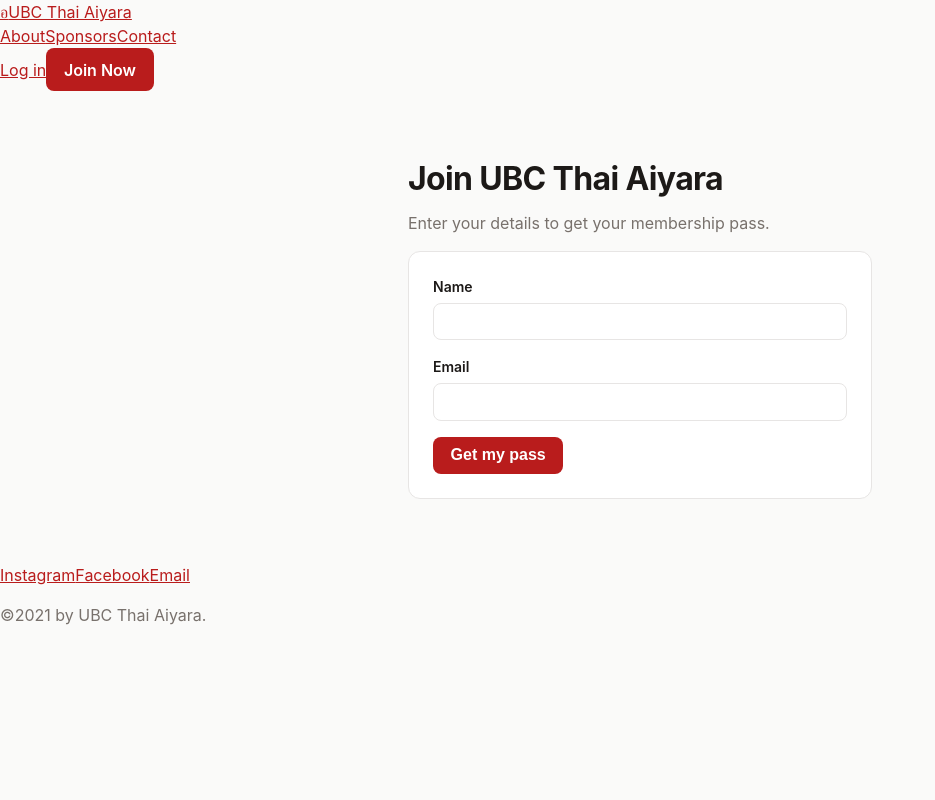
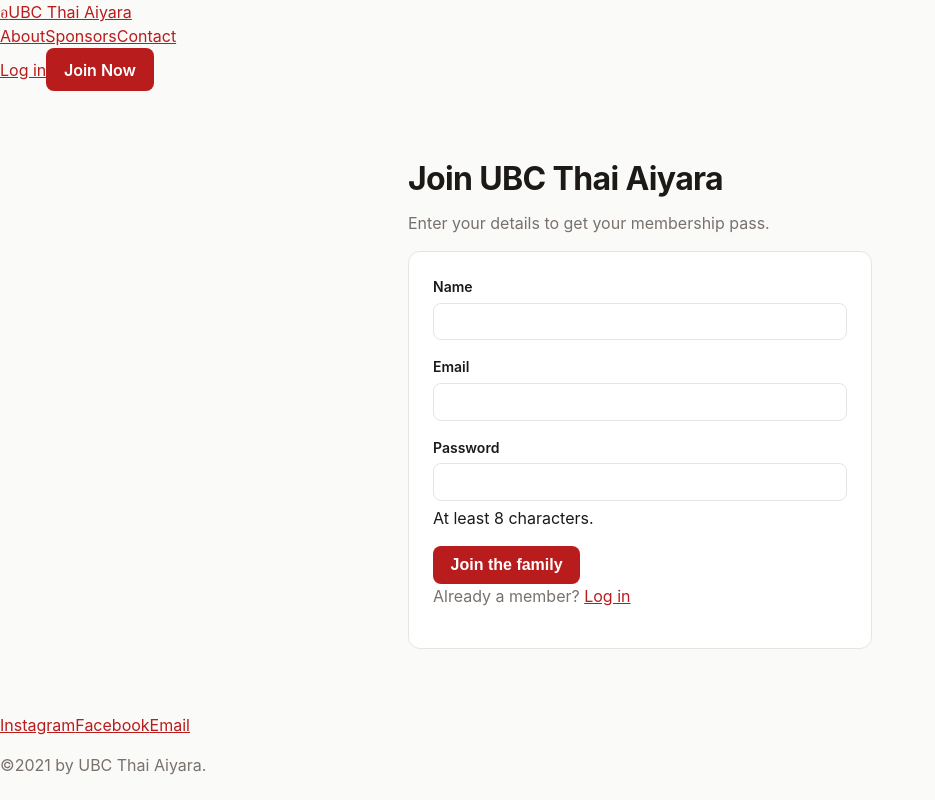
Before and after one commit to ubcthaiaiyara/website, a Next.js app: page /join in a window 1280 px wide. Shown: the whole page, without its empty margins (0-935 px from the left). Built offline with nearby package versions, Linux system fonts and the light colour scheme; no server answers.

Commit message:
feat(ui): add password field to join form and redirect to dashboard

```diff
--- a/app/join/JoinForm.tsx
+++ b/app/join/JoinForm.tsx
@@ -1,33 +1,30 @@
 "use client";
 
 import { useState } from "react";
+import { useRouter } from "next/navigation";
 
-// Client component. Note: this never imports lib/members — it talks to the
-// server only through fetch(). That boundary is deliberate: stage 2 will put a
-// private cert/key behind the issue endpoint, which a client must never touch.
-
-interface IssueResponse {
-  downloadUrl: string;
-}
+// Client component. Talks to the server only through fetch(). On success the
+// server has already set the session cookie, so we send the member to their
+// dashboard where they can download their pass.
 
 export default function JoinForm() {
+  const router = useRouter();
   const [name, setName] = useState("");
   const [email, setEmail] = useState("");
+  const [password, setPassword] = useState("");
   const [submitting, setSubmitting] = useState(false);
   const [error, setError] = useState<string | null>(null);
-  const [downloadUrl, setDownloadUrl] = useState<string | null>(null);
 
   async function handleSubmit(event: React.FormEvent<HTMLFormElement>) {
     event.preventDefault();
     setSubmitting(true);
     setError(null);
-    setDownloadUrl(null);
 
     try {
-      const res = await fetch("/api/passes/issue", {
+      const res = await fetch("/api/auth/signup", {
         method: "POST",
         headers: { "Content-Type": "application/json" },
-        body: JSON.stringify({ name, email }),
+        body: JSON.stringify({ name, email, password }),
       });
 
       if (!res.ok) {
@@ -35,26 +32,13 @@
         throw new Error(data.error ?? "Something went wrong. Please try again.");
       }
 
-      const data: IssueResponse = await res.json();
-      setDownloadUrl(data.downloadUrl);
+      // Session cookie is set; go to the member area.
+      router.push("/dashboard");
+      router.refresh();
     } catch (err) {
       setError(err instanceof Error ? err.message : "Unexpected error.");
-    } finally {
       setSubmitting(false);
     }
-  }
-
-  if (downloadUrl) {
-    return (
-      <div className="success">
-        <p style={{ color: "var(--fg)", fontWeight: 600 }}>
-          You&apos;re in! Your membership pass is ready.
-        </p>
-        <a className="button" href={downloadUrl}>
-          Add to Apple Wallet
-        </a>
-      </div>
-    );
   }
 
   return (
@@ -81,10 +65,26 @@
           autoComplete="email"
         />
       </div>
+      <div className="field">
+        <label htmlFor="password">Password</label>
+        <input
+          id="password"
+          type="password"
+          required
+          minLength={8}
+          value={password}
+          onChange={(e) => setPassword(e.target.value)}
+          autoComplete="new-password"
+        />
+        <span className="hint">At least 8 characters.</span>
+      </div>
       {error && <p className="error">{error}</p>}
       <button className="button" type="submit" disabled={submitting}>
-        {submitting ? "Issuing…" : "Get my pass"}
+        {submitting ? "Creating account…" : "Join the family"}
       </button>
+      <p className="form-alt">
+        Already a member? <a href="/login">Log in</a>
+      </p>
     </form>
   );
 }
```
